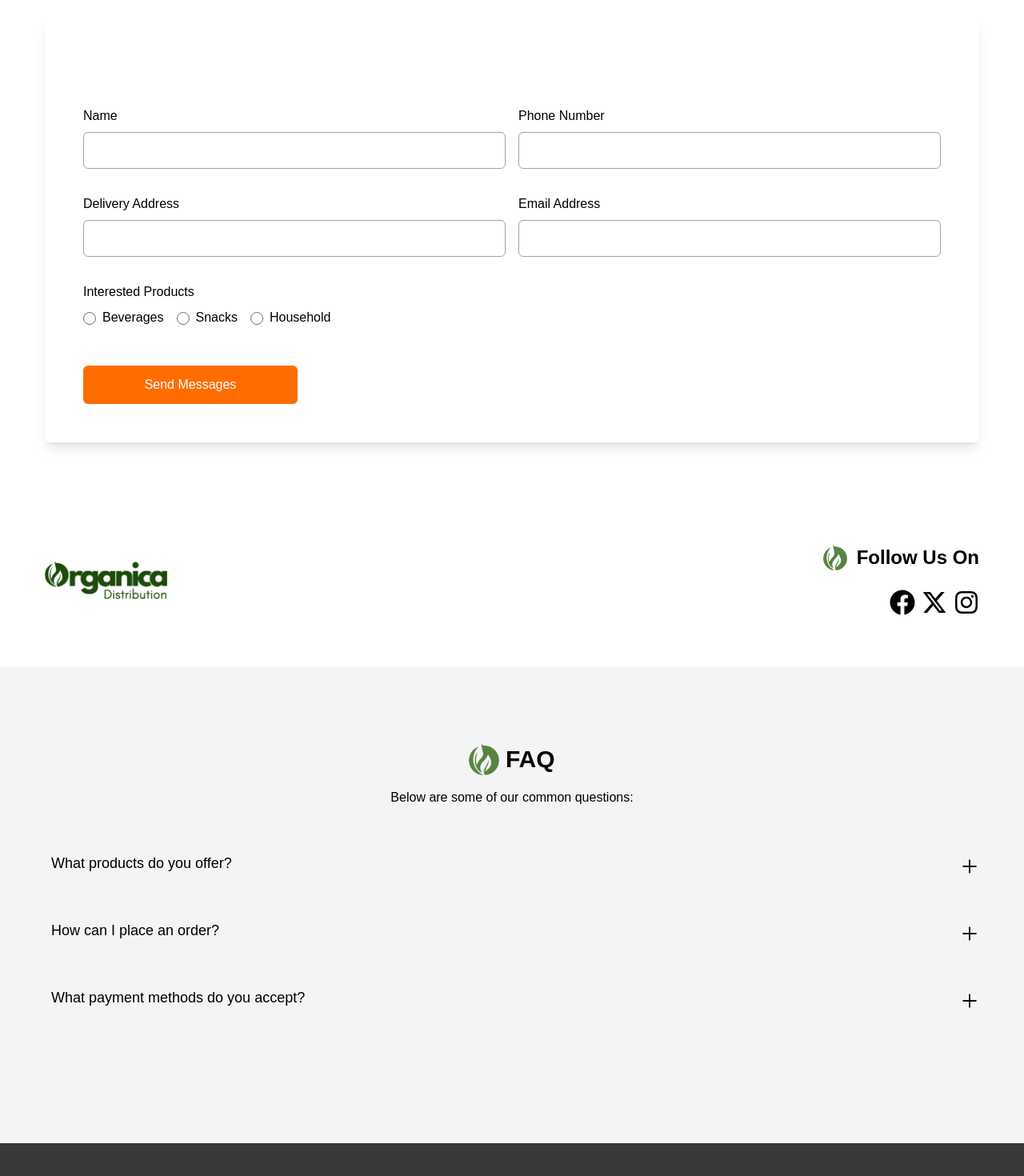
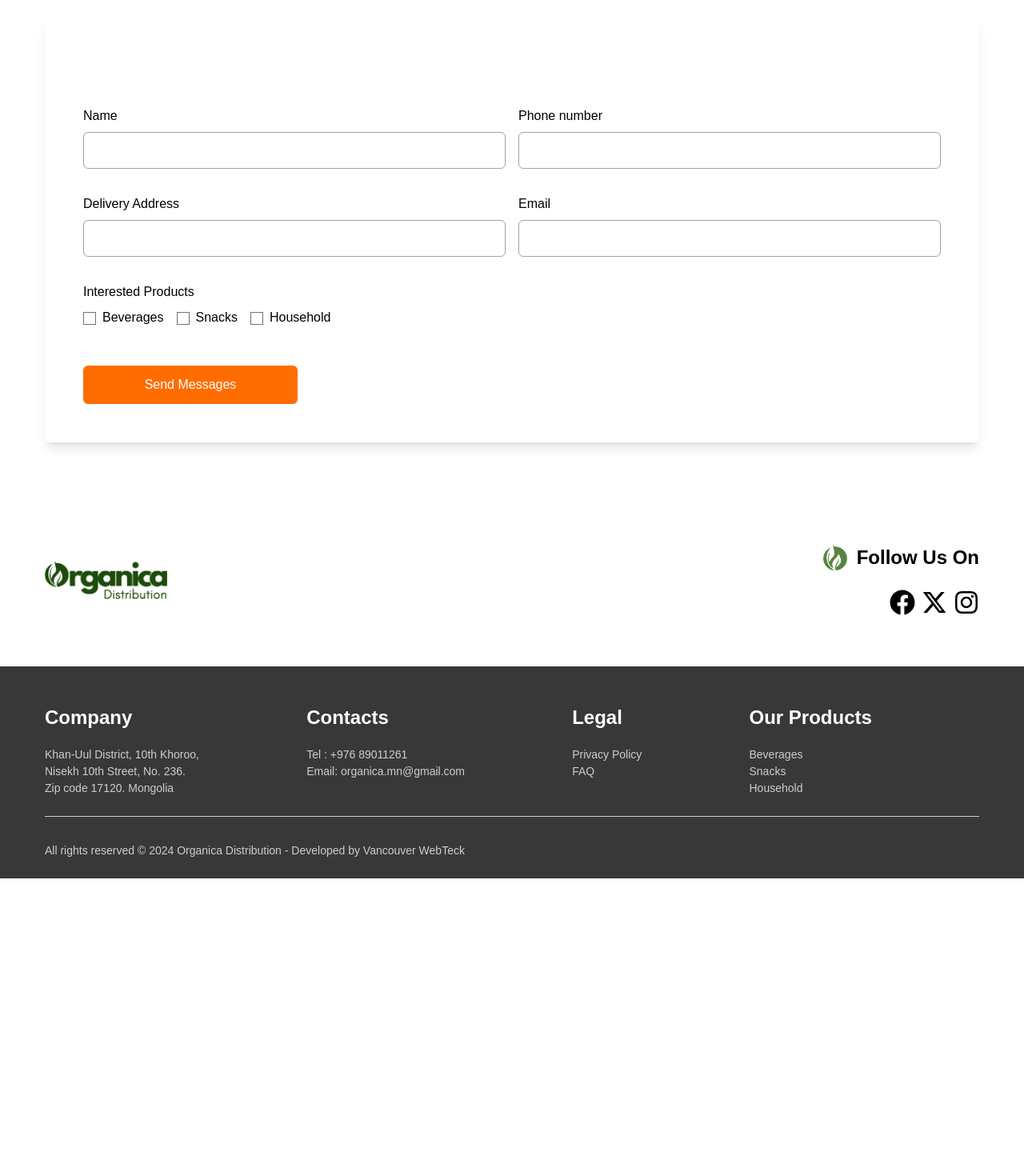
Before and after one commit to baagii1023/Organica-Distribution, a React (Vite) app: page /Getquote in a window 1280 px wide. Shown: the part 680-2150 px from the top of the page at 80% size. After the commit the page ends 1778 px from the top, so only its background shows below. Built offline with nearby package versions, Linux system fonts and the light colour scheme.

Commit message:
updated get quote page

```diff
--- a/package.json
+++ b/package.json
@@ -12,6 +12,7 @@
   "dependencies": {
     "@emotion/react": "^11.13.3",
     "@emotion/styled": "^11.13.0",
+    "@formspree/react": "^2.5.1",
     "flowbite": "^2.5.1",
     "flowbite-react": "^0.10.1",
     "react": "^18.3.1",
--- a/src/data/translation.json
+++ b/src/data/translation.json
@@ -113,7 +113,16 @@
 
 		"beverageParagraph1": "The beverages at Organica Distribution is a best-selling collection, reflecting our dedication and commitment to being premier wholesale drinks suppliers.",
 		"beverageParagraph2": "This category is designed to cater to a diverse assortment of tastes and preferences, making it a prime wholesale destination for a wide range of beverages.",
-		"snackParagraph1": "The beverages at Wise Trading Group is a best-selling collection, reflecting our dedication and commitment to being premier wholesale drinks suppliers. This category is designed to cater to a diverse assortment of tastes and preferences, making it a prime wholesale destination for a wide range of beverages."
+		"snackParagraph1": "The beverages at Wise Trading Group is a best-selling collection, reflecting our dedication and commitment to being premier wholesale drinks suppliers. This category is designed to cater to a diverse assortment of tastes and preferences, making it a prime wholesale destination for a wide range of beverages.",
+
+		"getQuoteTitle": "Get A Quote",
+		"getQuoteName": "Name",
+		"getQuoteEmail": "Email",
+		"getQuotePhone": "Phone number",
+		"getQuoteDeliveryAddress": "Delivery Address",
+		"getQuoteProducts": "Interested Products",
+		"getQuoteButton": "Send Messages",
+		"getQuoteConfirmation":"Thank you! Your form has been successfully submitted."
 	},
 
 	"mn": {
@@ -206,7 +215,7 @@
 
 		"detailButton": "Дэлгэрэнгүйг үзэх",
 
-		"contactUsHeading": "Холбоо барих хуудс",
+		"contactUsHeading": "Холбоо барих хуудас",
 		"contactUsSubHeading1": "И-мэйл",
 		"contactUsSubHeading2": "Утас",
 		"contactUsSubHeading3": "Байршил",
@@ -227,7 +236,19 @@
 		"faqAccordianSubHeading3": "Бид банкны шилжүүлгийг хүлээн авдаг. Бүх гүйлгээ аюулгүй, шифрлэгдсэн байдаг.",
 		"beverageParagraph1": "Organica Distribution-ийн ундаанууд нь хамгийн их борлуулалттай цуглуулгуудын нэг бөгөөд бидний бөөний ундааны бүтээгдэхүүн нийлүүлэх салбарын тэргүүлэгч байх хүсэл тэмүүлэл, амлалтыг илэрхийлдэг.",
 		"beverageParagraph2": "Энэхүү ангилал нь хэрэглэгчдийн олон төрлийн амт, хүсэл сонирхолд нийцүүлэн бүтээгдсэн бөгөөд өргөн хүрээний ундааны бөөний худалдааны гол цэг болох зорилготой.",
-		"snackParagraph1": "Wise Trading Group-ийн ундаанууд нь хамгийн их борлуулалттай цуглуулгуудын нэг бөгөөд бидний бөөний ундааны бүтээгдэхүүн нийлүүлэх салбарын тэргүүлэгч байх хүсэл тэмүүлэл, амлалтыг илэрхийлдэг. Энэхүү ангилал нь хэрэглэгчдийн олон төрлийн амт, хүсэл сонирхолд нийцүүлэн бүтээгдсэн бөгөөд өргөн хүрээний ундааны бөөний худалдааны гол цэг болох зорилготой."
+		"snackParagraph1": "Wise Trading Group-ийн ундаанууд нь хамгийн их борлуулалттай цуглуулгуудын нэг бөгөөд бидний бөөний ундааны бүтээгдэхүүн нийлүүлэх салбарын тэргүүлэгч байх хүсэл тэмүүлэл, амлалтыг илэрхийлдэг. Энэхүү ангилал нь хэрэглэгчдийн олон төрлийн амт, хүсэл сонирхолд нийцүүлэн бүтээгдсэн бөгөөд өргөн хүрээний ундааны бөөний худалдааны гол цэг болох зорилготой.",
+
+
+		"getQuoteTitle": "Үнийн санал авах",
+		"getQuoteName": "Нэр",
+		"getQuoteEmail": "Имэйл",
+		"getQuotePhone": "Утасны дугаар",
+		"getQuoteDeliveryAddress": "Хүргэлтийн хаяг",
+		"getQuoteProducts": "Сонирхож буй бүтээгдэхүүнүүд",
+		"getQuoteButton": "Зурвас илгээх",
+		"getQuoteConfirmation": "Баярлалаа! Таны маягт амжилттай илгээгдлээ."
+
+
 
 	}
 }
--- a/src/pages/Getquote.jsx
+++ b/src/pages/Getquote.jsx
@@ -14,9 +14,10 @@ export default function GetQuote() {
         name: '',
         phone: '',
         deliveryAddress: '',
-        interestedProducts: '',
+        interestedProducts: [], // Use an array for checkboxes
         email: ''
     });
+    const [showConfirmation, setShowConfirmation] = useState(false); // State for confirmation message
 
     const translationText = translationData[language] || {};
 
@@ -25,14 +26,25 @@ export default function GetQuote() {
     };
 
     const handleInputChange = (e) => {
-        setFormData({ ...formData, [e.target.name]: e.target.value });
+        const { name, value, type, checked } = e.target;
+
+        // For checkboxes, update the array of selected products
+        if (type === 'checkbox') {
+            setFormData((prevFormData) => ({
+                ...prevFormData,
+                interestedProducts: checked
+                    ? [...prevFormData.interestedProducts, value] // Add product to array
+                    : prevFormData.interestedProducts.filter((product) => product !== value) // Remove product from array
+            }));
+        } else {
+            setFormData({ ...formData, [name]: value });
+        }
     };
 
     const handleSubmit = async (e) => {
         e.preventDefault();
 
-        // Use Formspree API to submit the form
-        const response = await fetch("https://formspree.io/f/YOUR_FORM_ID", {
+        const response = await fetch("https://formspree.io/f/xovqakbl", {
             method: "POST",
             headers: {
                 "Content-Type": "application/json",
@@ -42,14 +54,14 @@ export default function GetQuote() {
 
         if (response.ok) {
             console.log('Form submitted successfully');
-            // Optionally reset the form after submission
             setFormData({
                 name: '',
                 phone: '',
                 deliveryAddress: '',
-                interestedProducts: '',
+                interestedProducts: [], // Reset the array of products
                 email: ''
             });
+            setShowConfirmation(true); // Show confirmation message
         } else {
             console.error('Error submitting the form');
         }
@@ -63,13 +75,13 @@ export default function GetQuote() {
             <section className='px-4 relative max-w-[1200px] py-[64px] mx-auto'>
                 <span className='flex items-center justify-center space-x-2 mb-16'>
                     <img className='h-[40px] w-fit' src="/green-logo.png" alt="" />
-                    <h2 className='font-semibold text-2xl sm:text-3xl'>{translationText.getQuoteHeading || 'Get a Quote'}</h2>
+                    <h2 className='font-semibold text-2xl sm:text-3xl'>{translationText.getQuoteTitle || 'Get a Quote'}</h2>
                 </span>
                 <div className="p-6 md:p-12 rounded-md shadow-lg bg-white">
                     <form onSubmit={handleSubmit} className='w-full flex flex-col gap-4 pt-[64px]'>
                         <div className="flex flex-col lg:grid lg:grid-cols-2 gap-4">
                             <div className="flex flex-col mb-4">
-                            <label className='mb-2 font-medium' htmlFor="name">Name</label>
+                                <label className='mb-2 font-medium' htmlFor="name">{translationText.getQuoteName || 'Name'}</label>
                                 <input
                                     type="text"
                                     id="name"
@@ -81,7 +93,7 @@ export default function GetQuote() {
                                 />
                             </div>
                             <div className="flex flex-col mb-4">
-                            <label className='mb-2 font-medium' htmlFor="phone">Phone Number</label>
+                                <label className='mb-2 font-medium' htmlFor="phone">{translationText.getQuotePhone || 'Phone Number'}</label>
                                 <input
                                     type="tel"
                                     id="phone"
@@ -93,7 +105,7 @@ export default function GetQuote() {
                                 />
                             </div>
                             <div className="flex flex-col mb-4">
-                            <label className='mb-2 font-medium' htmlFor="deliveryAddress">Delivery Address</label>
+                                <label className='mb-2 font-medium' htmlFor="deliveryAddress">{translationText.getQuoteDeliveryAddress || 'Delivery Address'}</label>
                                 <input
                                     type="text"
                                     id="deliveryAddress"
@@ -105,7 +117,7 @@ export default function GetQuote() {
                                 />
                             </div>
                             <div className="flex flex-col mb-4">
-                            <label className='mb-2 font-medium' htmlFor="email">Email Address</label>
+                                <label className='mb-2 font-medium' htmlFor="email">{translationText.getQuoteEmail || 'Email Address'}</label>
                                 <input
                                     type="email"
                                     id="email"
@@ -118,111 +130,60 @@ export default function GetQuote() {
                             </div>
                         </div>
                         <div className="flex flex-col mb-4">
-                        <label className='mb-2 font-medium'>Interested Products</label>
+                            <label className='mb-2 font-medium'>{translationText.getQuoteProducts || 'Interested Products'}</label>
                             <div className='flex items-center gap-4'>
                                 <label>
                                     <input
-                                    type="radio"
+                                        type="checkbox"
+                                        className="form-checkbox h-4 w-4 text-orange-500 focus:ring-orange-600"
                                         name="interestedProducts"
-                                    value="Product A"
-                                    checked={formData.interestedProducts === 'Product A'}
+                                        value="Beverages"
+                                        checked={formData.interestedProducts.includes('Beverages')}
                                         onChange={handleInputChange}
                                     />
-                                <span className='ml-2'>Beverages</span>
+                                    <span className='ml-2'>{translationText.navigation2}</span>
                                 </label>
                                 <label>
                                     <input
-                                    type="radio"
+                                        type="checkbox"
+                                        className="form-checkbox h-4 w-4 text-orange-500 focus:ring-orange-600"
                                         name="interestedProducts"
-                                    value="Product B"
-                                    checked={formData.interestedProducts === 'Product B'}
+                                        value="Snacks"
+                                        checked={formData.interestedProducts.includes('Snacks')}
                                         onChange={handleInputChange}
                                     />
-                                <span className='ml-2'>Snacks</span>
+                                    <span className='ml-2'>{translationText.navigation3}</span>
                                 </label>
                                 <label>
                                     <input
-                                    type="radio"
+                                        type="checkbox"
+                                        className="form-checkbox h-4 w-4 text-orange-500 focus:ring-orange-600"
                                         name="interestedProducts"
-                                    value="Product C"
-                                    checked={formData.interestedProducts === 'Product C'}
+                                        value="Household"
+                                        checked={formData.interestedProducts.includes('Household')}
                                         onChange={handleInputChange}
                                     />
-                                <span className='ml-2'>Household</span>
+                                    <span className='ml-2'>{translationText.navigation4}</span>
                                 </label>
                             </div>
                         </div>
-
-
                         <button
                             type="submit"
                             className='w-full sm:w-1/3 md:w-1/4 rounded-md py-3 bg-[#FF6D00] text-white font-medium mt-4 hover:bg-orange-600 transition duration-200 ease-in-out'
                         >
-                        Send Messages
+                            {translationText.getQuoteButton || 'Send Messages'}
                         </button>
-
                     </form>
 
-                </div>
-            </section>
-            <Socials />
-            <section className='bg-gray-100 pt-24 pb-32'>
-                <span className='flex items-center justify-center space-x-2'>
-                    <img className='h-[40px] w-fit' src="/green-logo.png" alt="" />
-                    <h2 className='font-semibold text-2xl sm:text-3xl'>{translationText.ContactPageFAQTitle}</h2>
-                </span>
-                <h3 className='text-center mt-4'>{translationText.faqSubHeading}</h3>
-                <section className='relative max-w-[1200px] mx-auto mt-10 px-4'>
-                    {/* FAQ Accordion */}
-                    <div className='mb-4'>
-                        <div className='flex items-center justify-between cursor-pointer' onClick={() => toggleSection('flowbite')}>
-                            <h3 className='mb-2 px-2 py-4 text-lg'>{translationText.faqAccordianHeading1}</h3>
-                            <div>
-                                {openSection === 'flowbite' ? <AiOutlineMinus className="text-2xl" /> : <AiOutlinePlus className="text-2xl" />}
-                            </div>
-                        </div>
-                        {openSection === 'flowbite' && (
-                            <div className="mb-2 ml-4 py-2 text-gray-500 dark:text-gray-400">
-                                <p>
-                                    {translationText.faqAccordianSubHeading1}
-                                </p>
-                            </div>
-                        )}
-                    </div>
-
-                    <div className='mb-4'>
-                        <div className='flex items-center justify-between cursor-pointer' onClick={() => toggleSection('figma')}>
-                            <h3 className='mb-2 px-2 py-4 text-lg'>{translationText.faqAccordianHeading2}</h3>
-                            <div>
-                                {openSection === 'figma' ? <AiOutlineMinus className="text-2xl" /> : <AiOutlinePlus className="text-2xl" />}
-                            </div>
-                        </div>
-                        {openSection === 'figma' && (
-                            <div className="mb-2 ml-4 py-2 text-gray-500 dark:text-gray-400">
-                                <p>
-                                    {translationText.faqAccordianSubHeading2}
-                                </p>
-                            </div>
-                        )}
-                    </div>
-
-                    <div className='mb-4'>
-                        <div className='flex items-center justify-between cursor-pointer' onClick={() => toggleSection('tailwind')}>
-                            <h3 className='mb-2 px-2 py-4 text-lg'>{translationText.faqAccordianHeading3}</h3>
-                            <div>
-                                {openSection === 'tailwind' ? <AiOutlineMinus className="text-2xl" /> : <AiOutlinePlus className="text-2xl" />}
-                            </div>
-                        </div>
-                        {openSection === 'tailwind' && (
-                            <div className="mb-2 ml-4 py-2 text-gray-500 dark:text-gray-400">
-                                <p>
-                                   {translationText.faqAccordianSubHeading3}
-                                </p>
+                    {/* Display the confirmation message after form submission */}
+                    {showConfirmation && (
+                        <div className="mt-6 p-4 border border-green-400 text-green-700 rounded-md">
+                            {translationText.getQuoteConfirmation || 'Thank you! Your form has been successfully submitted.'}
                         </div>
                     )}
                 </div>
             </section>
-            </section>
+            <Socials />
             <Footer />
         </div>
     );
```
Also changed, not shown: 1 other file (tests, documents, lock files or other folders). Lines whose indentation alone changed are shown as unchanged.
